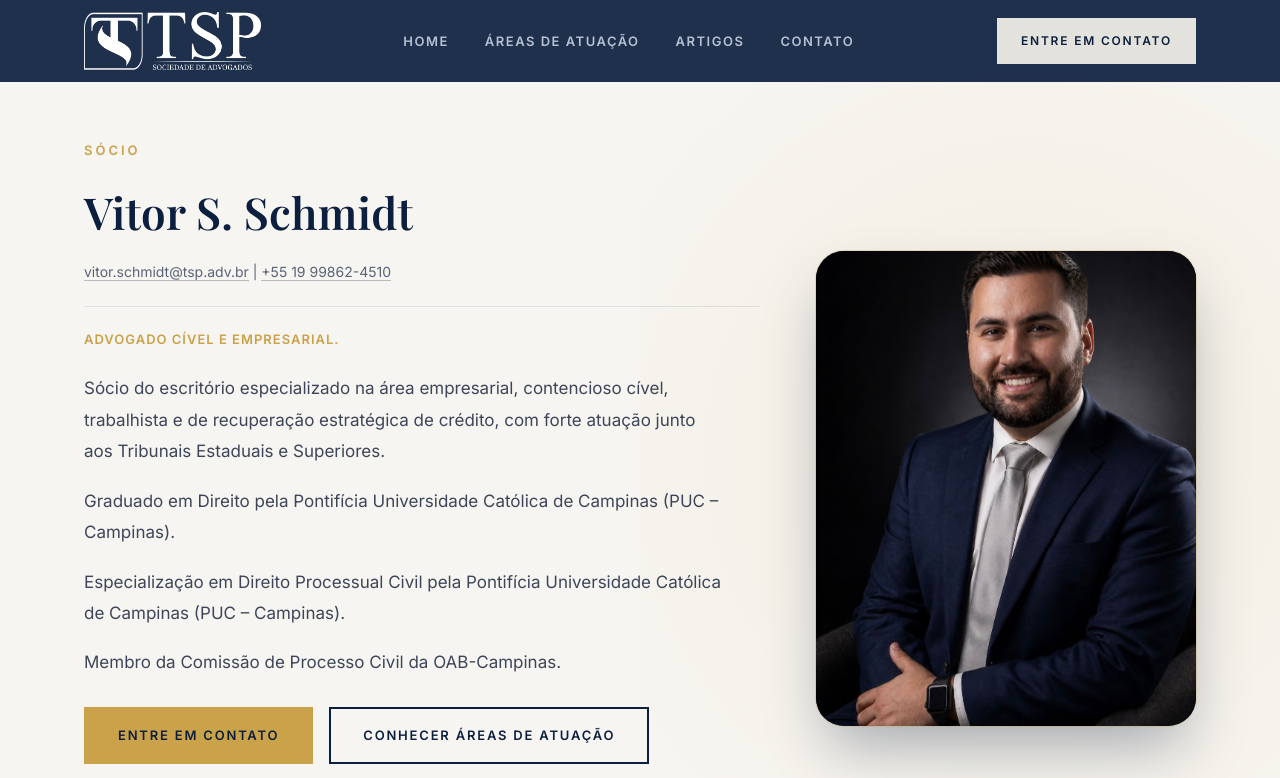
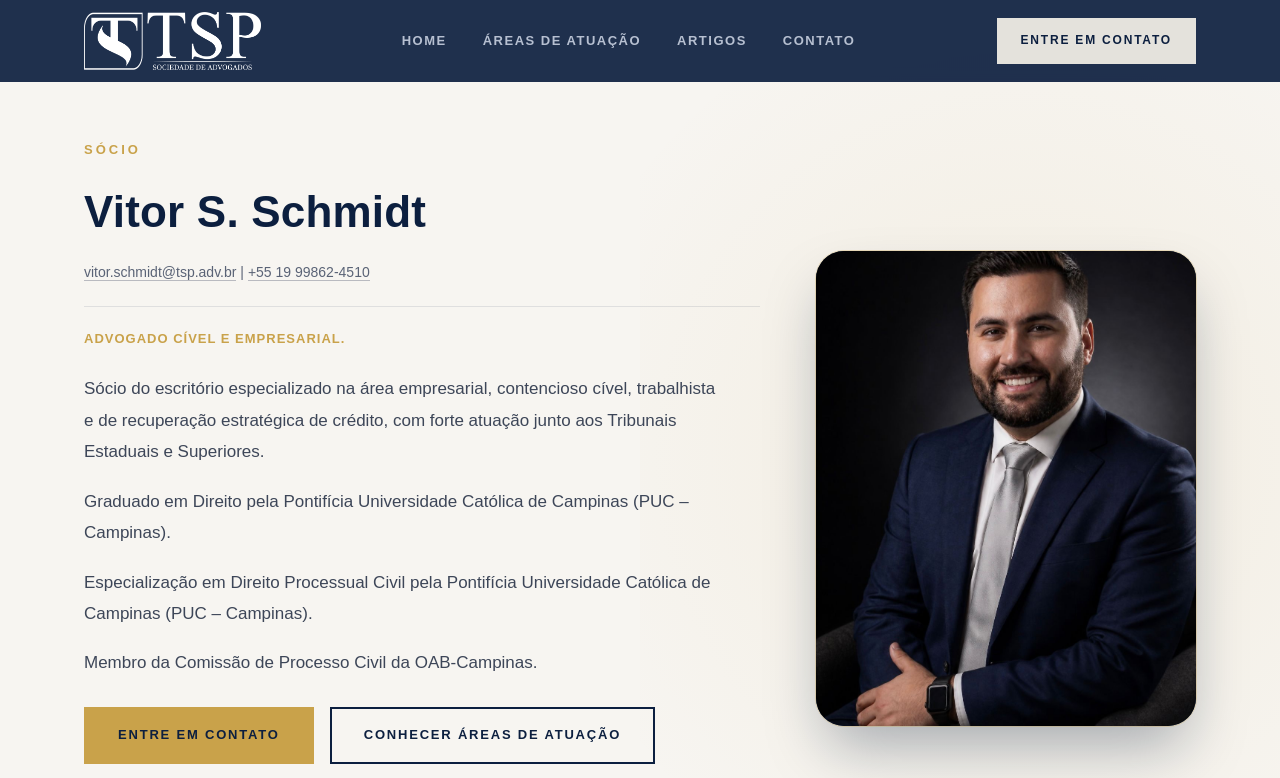
Before and after one commit to CA1154/vitorschmidtadv, a Next.js app: page / in a window 1280 px wide. Shown: the top 778 px of the page. Built offline with nearby package versions, Linux system fonts and the light colour scheme.

Commit message:
Switch site-wide font to Arial
Replaces Playfair Display + Inter with Arial for both headings and
body text, and drops the now-unused Google Fonts loading.

```diff
--- a/app/globals.css
+++ b/app/globals.css
@@ -10,8 +10,8 @@
   --off-white: #f7f5f1;
   --text-muted: #b7c0d1;
   --ink: #1b2333;
-  --serif: var(--font-playfair), Georgia, serif;
-  --sans: var(--font-inter), -apple-system, BlinkMacSystemFont, "Segoe UI", sans-serif;
+  --serif: Arial, Helvetica, sans-serif;
+  --sans: Arial, Helvetica, sans-serif;
 }
 
 * { box-sizing: border-box; margin: 0; padding: 0; }
--- a/app/layout.tsx
+++ b/app/layout.tsx
@@ -1,20 +1,6 @@
 import type { Metadata } from "next";
-import { Playfair_Display, Inter } from "next/font/google";
 import { GoogleAnalytics } from "@next/third-parties/google";
 import "./globals.css";
-
-const playfair = Playfair_Display({
-  variable: "--font-playfair",
-  subsets: ["latin"],
-  weight: ["500", "600", "700"],
-  style: ["normal", "italic"],
-});
-
-const inter = Inter({
-  variable: "--font-inter",
-  subsets: ["latin"],
-  weight: ["300", "400", "500", "600", "700"],
-});
 
 export const metadata: Metadata = {
   title: "Vitor Schmidt | Advogado Cível e Empresarial — TSP Sociedade de Advogados",
@@ -28,7 +14,7 @@ export default function RootLayout({
   children: React.ReactNode;
 }>) {
   return (
-    <html lang="pt-BR" className={`${playfair.variable} ${inter.variable}`}>
+    <html lang="pt-BR">
       <body className="min-h-screen flex flex-col">{children}</body>
       <GoogleAnalytics gaId="G-5WT3ZV7V3F" />
     </html>
```
